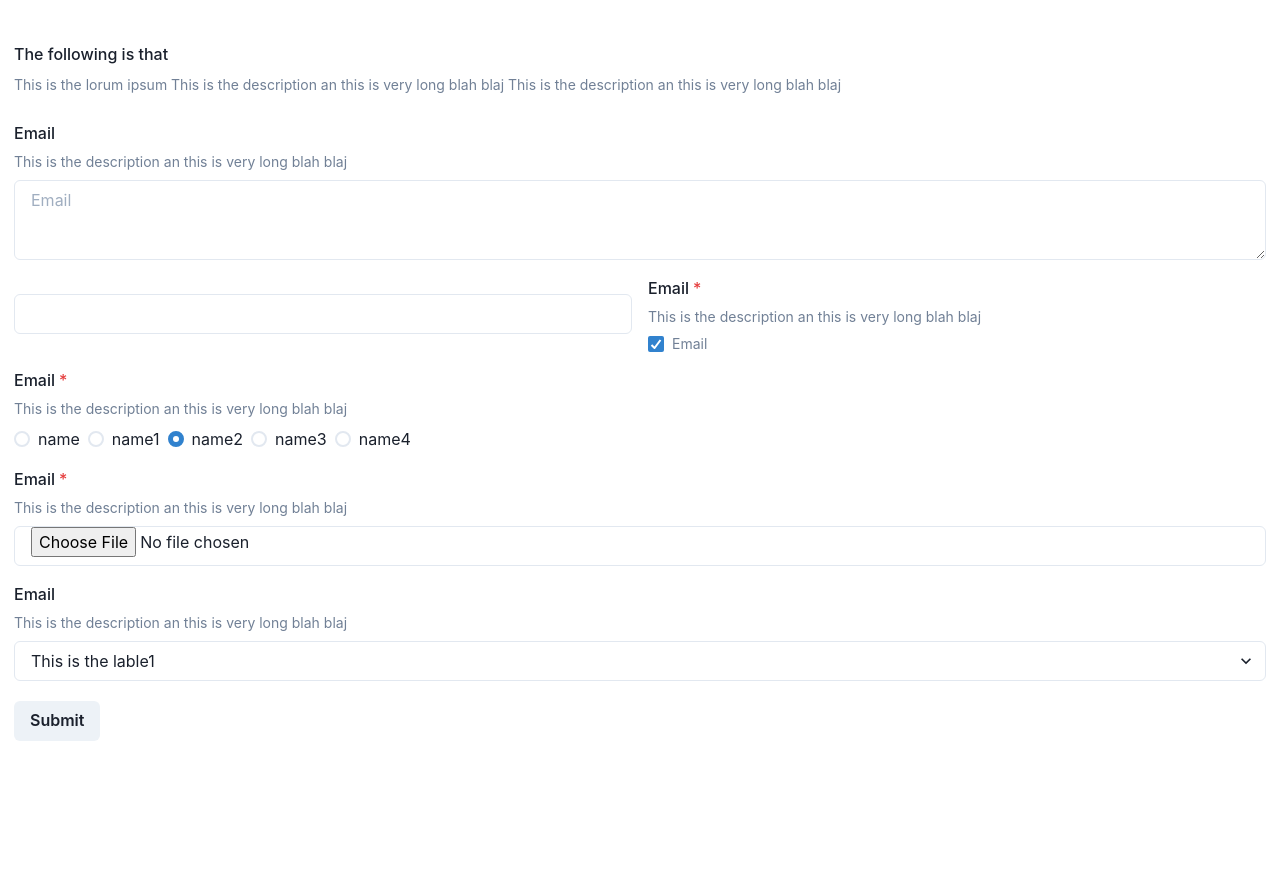
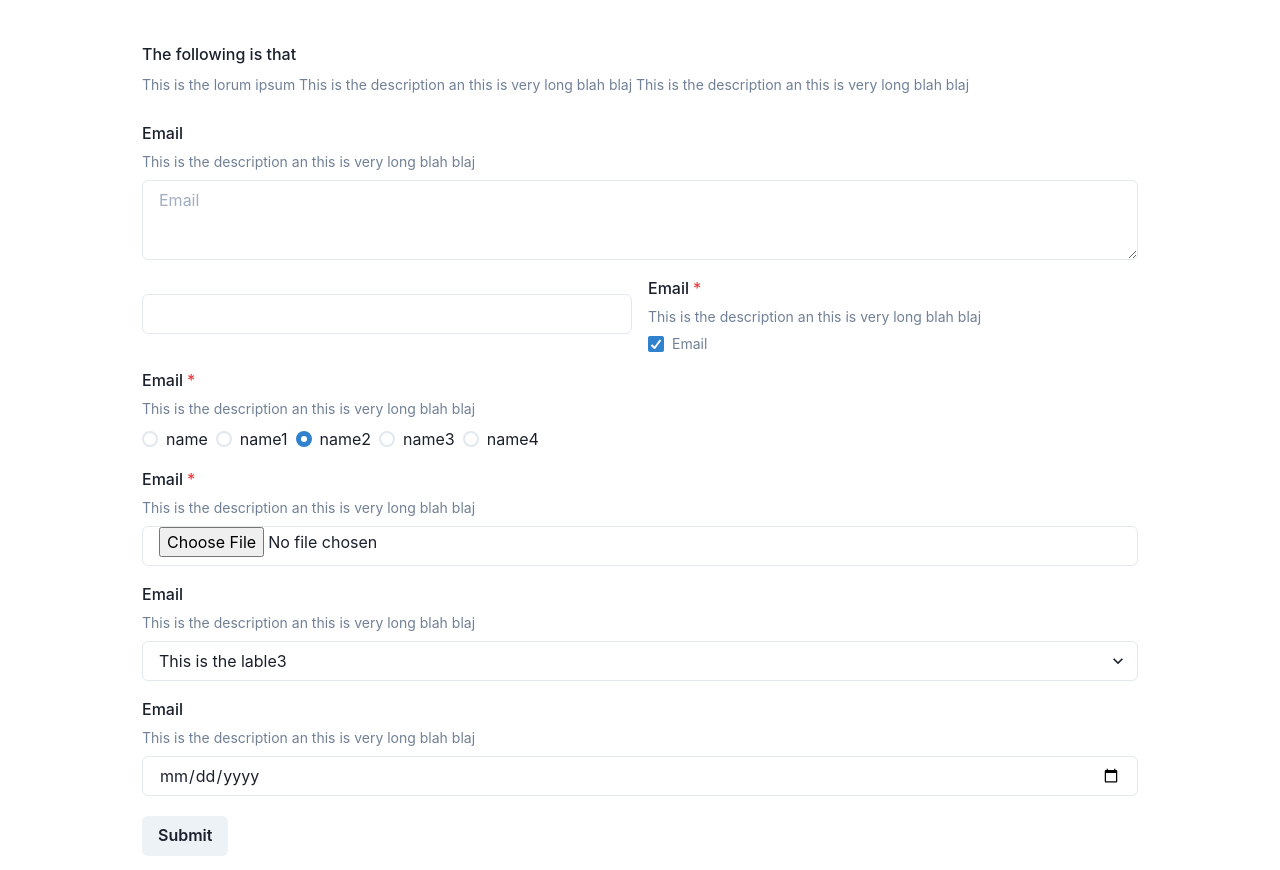
Before and after one commit to Blaise1030/form.js, a React (Vite) app: page / in a window 1280 px wide. Before the commit the page ends 800 px from the top, so only its background shows below. Built offline with nearby package versions, Linux system fonts and the light colour scheme.

Commit message:
added date picker

```diff
--- a/src/App.tsx
+++ b/src/App.tsx
@@ -1,6 +1,6 @@
 import { Box } from "@chakra-ui/react";
 import BaseForm from "./BaseForm";
-import { ISelectInput, ITextInput } from "./types";
+import { IDatePicker, ISelectInput, ITextInput } from "./types";
 
 const sleep = (ms: any) => new Promise((resolve) => setTimeout(resolve, ms));
 function App() {
@@ -77,6 +77,7 @@ function App() {
       id: "select-5",
       label: "Email",
       description: "This is the description an this is very long blah blaj",
+      defaultValue: "3",
       selections: [
         {
           value: "1",
@@ -92,10 +93,16 @@ function App() {
         },
       ],
     } as ISelectInput,
+    {
+      type: "date",
+      id: "data-5",
+      label: "Email",
+      description: "This is the description an this is very long blah blaj",
+    } as IDatePicker,
   ];
 
   return (
-    <Box width={["100%"]} margin={"auto"} p={14} mt={4}>
+    <Box width={["100%", "80%"]} margin={"auto"} p={14} mt={4}>
       <BaseForm
         payload={payload as any}
         validationPlugin={[]}
--- a/src/BaseFieldComponents.tsx
+++ b/src/BaseFieldComponents.tsx
@@ -4,6 +4,7 @@ import {
   IBaseComponentOutput,
   IBaseComponentProps,
   IComponent,
+  IDatePicker,
   IFileInput,
   IRadioButton,
   ISelectInput,
@@ -228,8 +229,7 @@ export function B_SelectInput() {
     }) => {
       const { error, touched } = props.meta;
       const { onChange, value } = props.input;
-      const { label, description, selections, defaultValue } =
-        payload as ISelectInput;
+      const { label, description, selections } = payload as ISelectInput;
       const isInvalid = Boolean(error && touched);
 
       return (
@@ -239,13 +239,45 @@ export function B_SelectInput() {
         >
           {label && <FormLabel htmlFor={id}>{label}</FormLabel>}
           <FormHelperText pb={2.5}>{description}</FormHelperText>
-          <Select defaultValue={defaultValue} onChange={onChange} value={value}>
+          <Select onChange={onChange} value={value}>
             {selections.map(({ label, value }) => (
               <option key={label} value={value}>
                 {label}
               </option>
             ))}
           </Select>
+          {isInvalid && <FormErrorMessage>{error}</FormErrorMessage>}
+        </FormControl>
+      );
+    },
+  };
+}
+
+export function B_DatePicker() {
+  return {
+    type: "date",
+    render: ({
+      props,
+      payload,
+      id,
+    }: {
+      props: FieldRenderProps<any>;
+      payload: IComponent;
+      id: string;
+    }) => {
+      const { error, touched } = props.meta;
+      const { onChange, value } = props.input;
+      const isInvalid = Boolean(error && touched);
+      const { label, description, defaultValue } = payload as IDatePicker;
+
+      return (
+        <FormControl
+          isRequired={Boolean(payload?.validation?.required)}
+          isInvalid={isInvalid}
+        >
+          {label && <FormLabel htmlFor={id}>{label}</FormLabel>}
+          <FormHelperText pb={2.5}>{description}</FormHelperText>
+          <Input onChange={onChange} type={"date"} value={value} />
           {isInvalid && <FormErrorMessage>{error}</FormErrorMessage>}
         </FormControl>
       );
@@ -260,11 +292,12 @@ const createComponentMap = (
 } =>
   [
     B_Header(),
+    B_FileInput(),
+    B_TextInput(),
+    B_RadioInput(),
+    B_DatePicker(),
+    B_SelectInput(),
     B_CheckboxComponent(),
-    B_FileInput(),
-    B_RadioInput(),
-    B_TextInput(),
-    B_SelectInput(),
     ...validationPlugins,
   ].reduce(
     (prev, curr) => ({
--- a/src/BaseValidator.tsx
+++ b/src/BaseValidator.tsx
@@ -89,9 +89,9 @@ const createValidatorMap = (
   [
     B_Required(),
     B_EqLength(),
-    B_MatchRegex(),
     B_MinLength(),
     B_MaxLength(),
+    B_MatchRegex(),
     ...validationPlugins,
   ].reduce(
     (prev, curr) => ({
--- a/src/main.tsx
+++ b/src/main.tsx
@@ -1,4 +1,3 @@
-import { ChakraProvider } from "@chakra-ui/react";
 import React from "react";
 import ReactDOM from "react-dom";
 import App from "./App";
```
